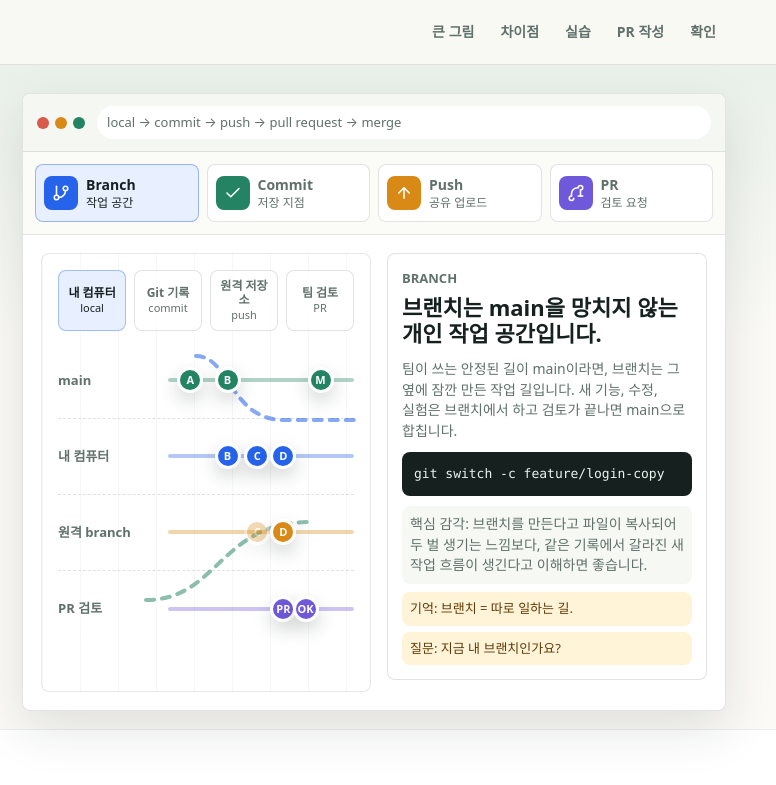
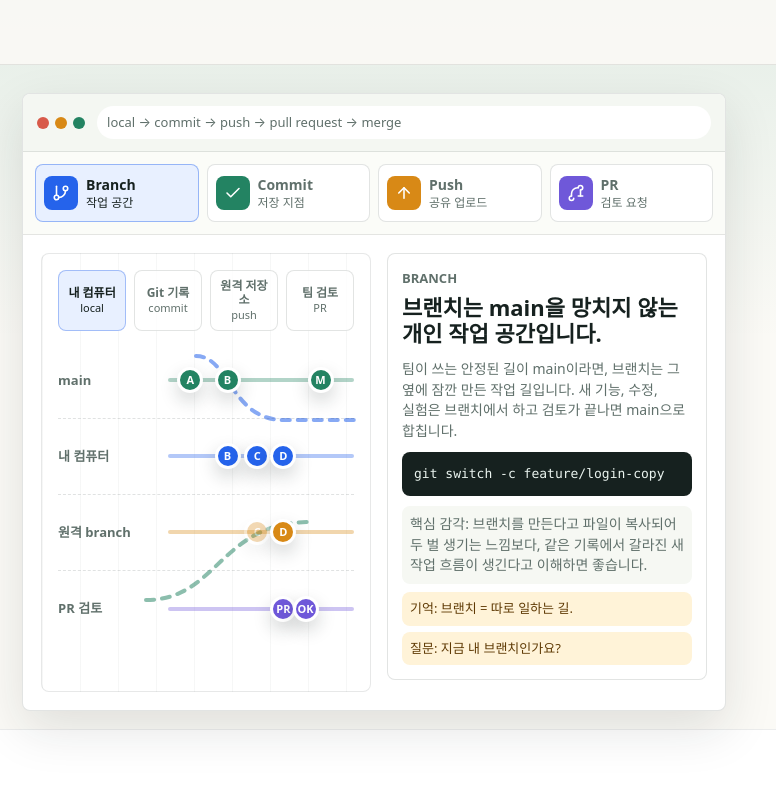
Before and after one commit to sinamorolgo/dev-edu, a plain HTML site: page git-branch-pr-guide.html in a window 1280 px wide. Shown: the top 785 px of the page, 504-1280 px from the left. Drawn offline with Linux system fonts and the light colour scheme.

Commit message:
Remove in-page top navigation

```diff
--- a/git-branch-pr-guide.html
+++ b/git-branch-pr-guide.html
@@ -71,12 +71,8 @@
     }
 
     .topbar {
-      position: sticky;
-      top: 0;
-      z-index: 30;
       border-bottom: 1px solid rgba(22, 33, 31, 0.1);
       background: rgba(251, 250, 246, 0.9);
-      backdrop-filter: blur(16px);
     }
 
     .topbar-inner {
@@ -102,29 +98,6 @@
       border-radius: 8px;
       color: white;
       background: var(--dark);
-    }
-
-    .nav {
-      display: flex;
-      gap: 6px;
-      align-items: center;
-    }
-
-    .nav a {
-      padding: 8px 10px;
-      border-radius: 8px;
-      color: var(--muted);
-      font-size: 14px;
-      font-weight: 800;
-      text-decoration: none;
-      white-space: nowrap;
-    }
-
-    .nav a:hover,
-    .nav a:focus-visible {
-      color: var(--ink);
-      background: rgba(22, 33, 31, 0.07);
-      outline: none;
     }
 
     .icon {
@@ -1251,12 +1224,6 @@
         padding: 10px 0;
       }
 
-      .nav {
-        width: 100%;
-        overflow-x: auto;
-        padding-bottom: 2px;
-      }
-
       h1 {
         font-size: 34px;
         line-height: 1.08;
@@ -1477,13 +1444,6 @@
         </span>
         <span>Git 브랜치와 PR</span>
       </div>
-      <nav class="nav" aria-label="페이지 이동">
-        <a href="#map">큰 그림</a>
-        <a href="#difference">차이점</a>
-        <a href="#practice">실습</a>
-        <a href="#pr">PR 작성</a>
-        <a href="#quiz">확인</a>
-      </nav>
     </div>
   </header>
 
```
